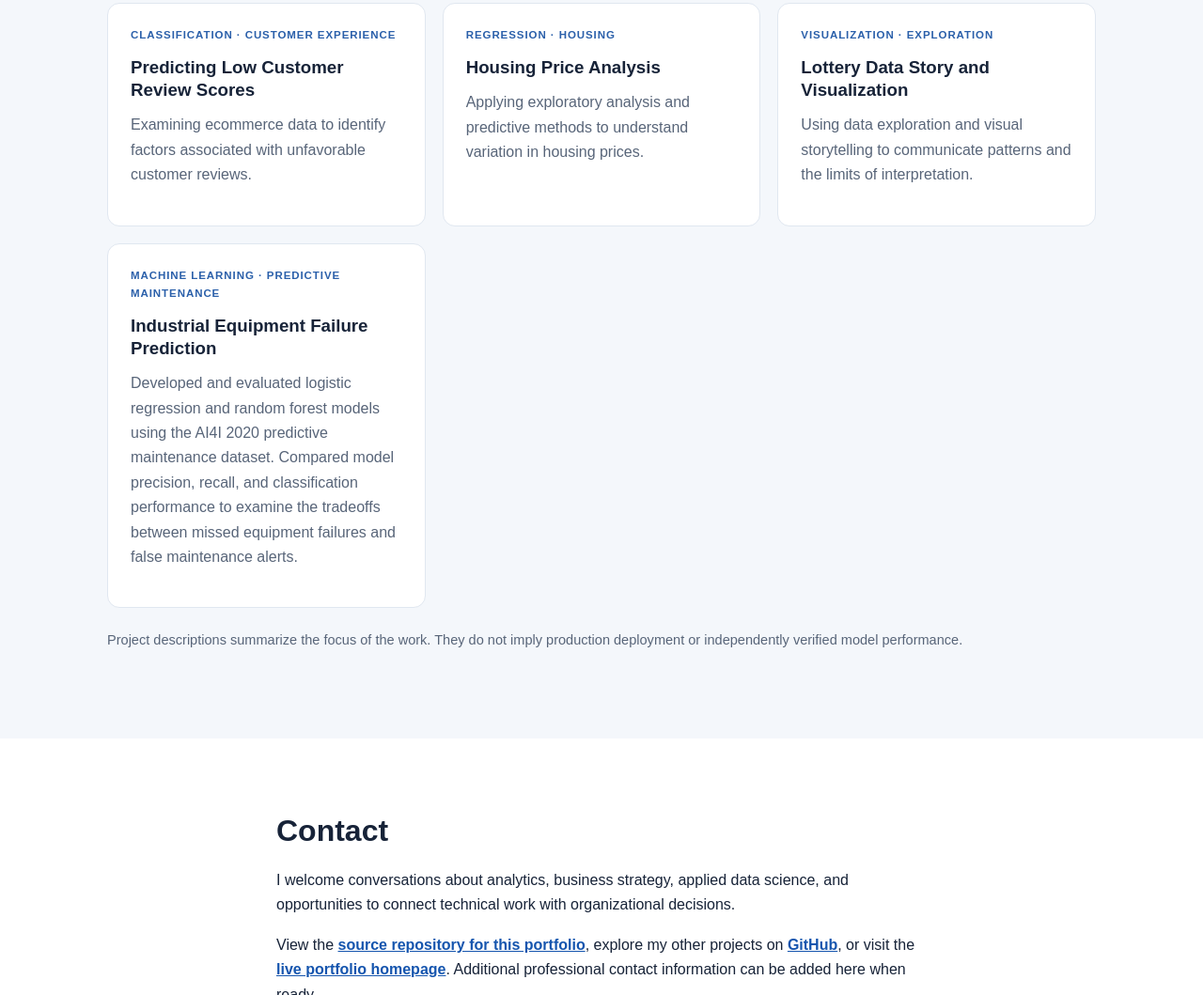
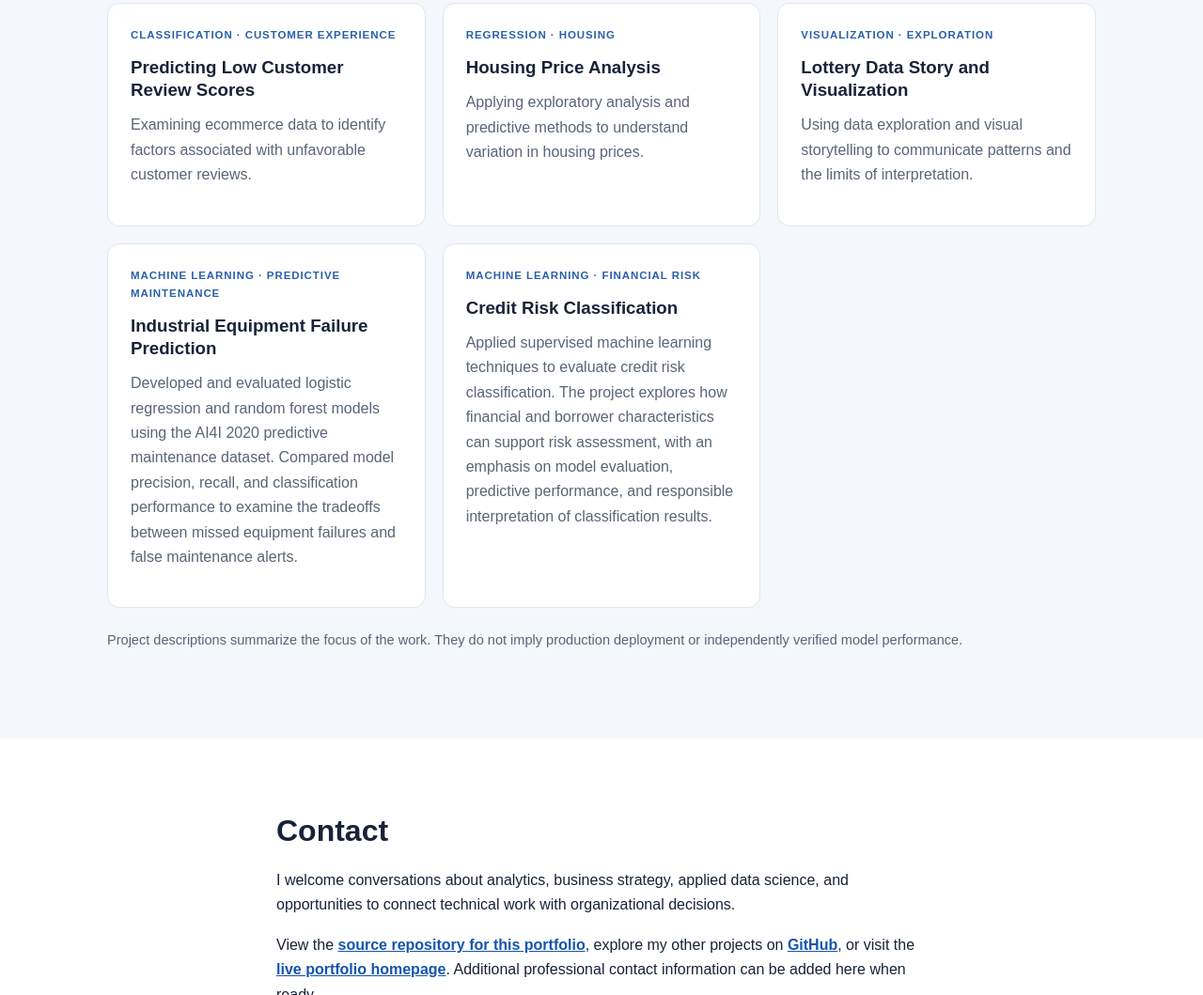
Before and after one commit to AdamSaenz/AdamSaenz.github.io, a plain HTML site: page index.html in a window 1280 px wide. Shown: the part 1737-2796 px from the top of the page at 94% size. Drawn offline with Linux system fonts and the light colour scheme.

Commit message:
Add credit risk classification project

```diff
--- a/index.html
+++ b/index.html
@@ -37,6 +37,12 @@
   <p>Developed and evaluated logistic regression and random forest models using the AI4I 2020 predictive maintenance dataset. Compared model precision, recall, and classification performance to examine the tradeoffs between missed equipment failures and false maintenance alerts.</p>
 </article>
 
+<article class="card">
+  <div class="category">Machine Learning · Financial Risk</div>
+  <h3>Credit Risk Classification</h3>
+  <p>Applied supervised machine learning techniques to evaluate credit risk classification. The project explores how financial and borrower characteristics can support risk assessment, with an emphasis on model evaluation, predictive performance, and responsible interpretation of classification results.</p>
+</article>
+
   </div><p class="note">Project descriptions summarize the focus of the work. They do not imply production deployment or independently verified model performance.</p></div></section>
   <section id="contact"><div class="wrap contact"><h2>Contact</h2><p>I welcome conversations about analytics, business strategy, applied data science, and opportunities to connect technical work with organizational decisions.</p><p>View the <a href="https://github.com/AdamSaenz/AdamSaenz.github.io" target="_blank" rel="noopener noreferrer">source repository for this portfolio</a>, explore my other projects on <a href="https://github.com/AdamSaenz" target="_blank" rel="noopener noreferrer">GitHub</a>, or visit the <a href="https://adamsaenz.github.io/">live portfolio homepage</a>. Additional professional contact information can be added here when ready.</p></div></section>
 </main><footer><div class="wrap">© 2026 Adam A. Saenz · Data Science Portfolio</div></footer>
```
